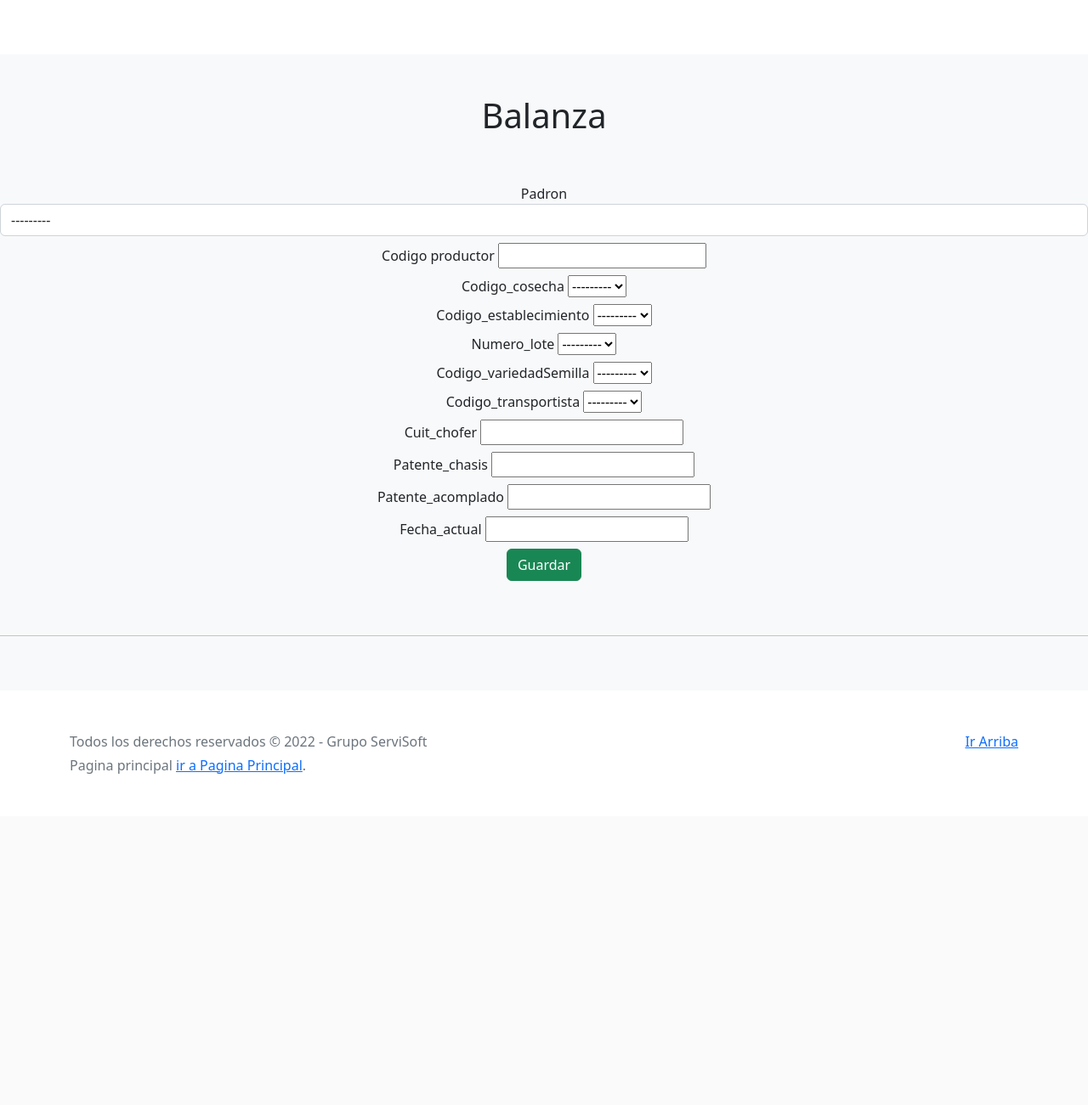
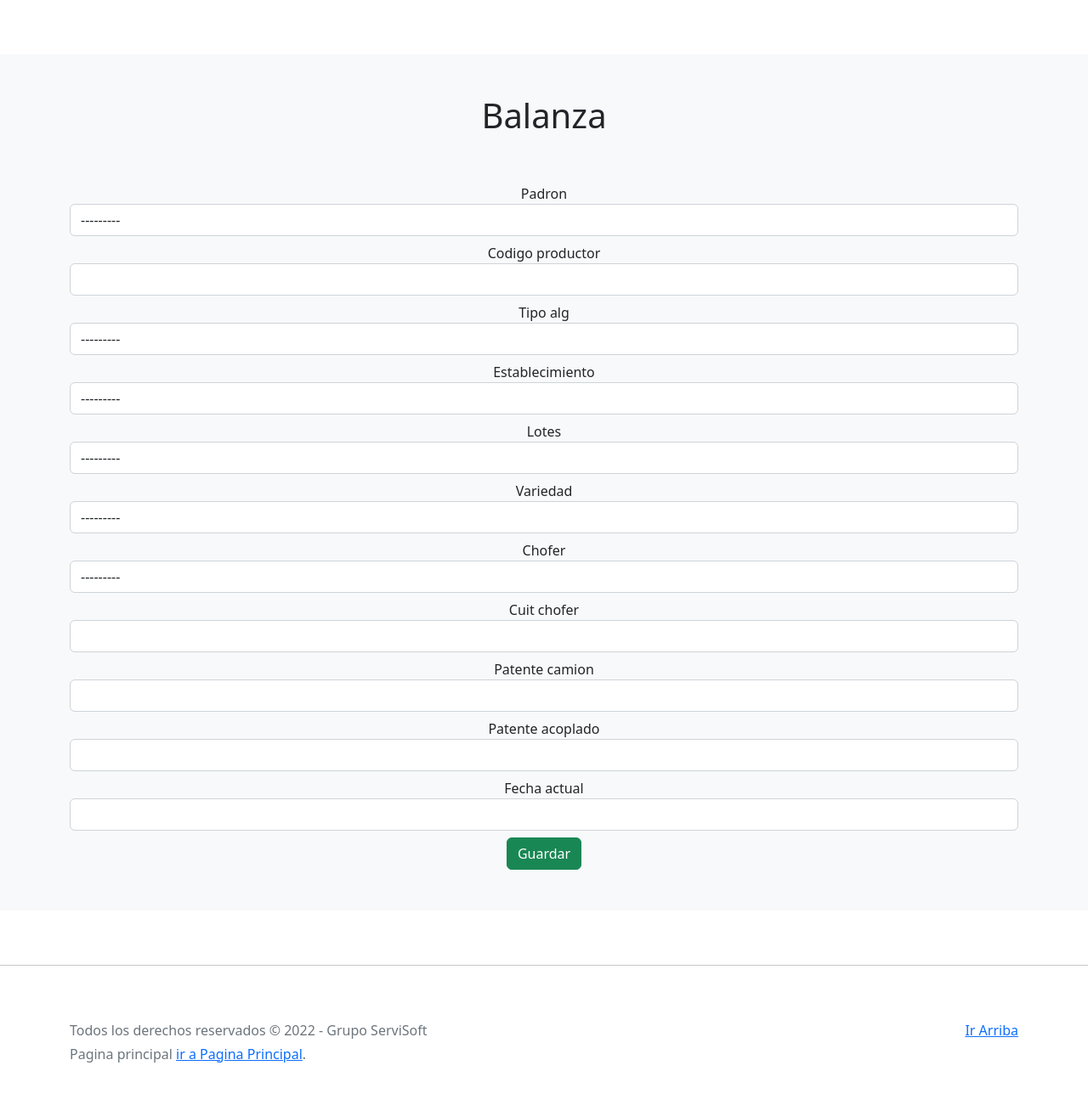
Before and after one commit to Rataricc/Desmontadora-de-Algodon, a Django app: page /Balanza/Balanza/ in a window 1280 px wide. Shown: the part 1148-2449 px from the top of the page at 85% size. Before the commit the page ends 2059 px from the top, so only its background shows below. Run offline with Django 4.2, Linux system fonts and the light colour scheme; the visitor is signed in with stand-in values (Sample User, id 1); data that the repository does not hold is empty; some libraries are stand-ins or nearby versions.

Commit message:
Modifique archivo forms.py de todas las apps con sus dichos templates tambien - agregue estilos 'form-control' Bootstrap.

```diff
--- a/src/apps/balanza/forms.py
+++ b/src/apps/balanza/forms.py
@@ -1,11 +1,25 @@
-from django     import forms
-
-from apps.padron.models import Padron
-#queryset=Padron.objects.all(),
-from .models    import Balanza
+from apps.establecimiento.models import Establecimiento
+from apps.lotes.models           import Lotes
+from apps.padron.models          import Padron
+from apps.tipo_alg.models        import Tipo_Alg
+from apps.variedad.models        import Variedad
+from apps.chofer_camion.models   import Chofer
+from django                      import forms
+from .models                     import Balanza
 
 class BalanzaForm(forms.ModelForm):
-    padron = forms.ModelChoiceField(queryset=Padron.objects.all(),widget=forms.Select(attrs={'class':'form-control'}))
+    padron = forms.ModelChoiceField(queryset=Padron.objects.all(), widget=forms.Select(attrs={'class':'form-control'}))
+    codigo_productor = forms.IntegerField(widget=forms.NumberInput(attrs={'class':'form-control'}))
+    tipo_alg = forms.ModelChoiceField(queryset=Tipo_Alg.objects.all(), widget=forms.Select(attrs={'class':'form-control'}))
+    establecimiento = forms.ModelChoiceField(queryset=Establecimiento.objects.all(), widget=forms.Select(attrs={'class':'form-control'}))
+    lotes = forms.ModelChoiceField(queryset=Lotes.objects.all(), widget=forms.Select(attrs={'class':'form-control'}))
+    variedad = forms.ModelChoiceField(queryset=Variedad.objects.all(), widget=forms.Select(attrs={'class':'form-control'}))
+    chofer = forms.ModelChoiceField(queryset=Chofer.objects.all(), widget=forms.Select(attrs={'class':'form-control'}))
+    cuit_chofer = forms.IntegerField(widget=forms.NumberInput(attrs={'class':'form-control'}))
+    patente_camion = forms.CharField(widget=forms.TextInput(attrs={'class':'form-control'}))
+    patente_acoplado = forms.CharField(widget=forms.TextInput(attrs={'class':'form-control'}))
+    fecha_actual = forms.DateField(widget=forms.DateInput(attrs={'class':'form-control'}))
+
     class Meta:
         model = Balanza
         fields = ["padron", "codigo_productor", "tipo_alg", "establecimiento", "lotes", "variedad", "chofer", "cuit_chofer", "patente_camion",
--- a/src/apps/padron/forms.py
+++ b/src/apps/padron/forms.py
@@ -2,6 +2,8 @@ from django import forms
 from .models import Padron
 
 class PadronForm(forms.ModelForm):
+    nombre_completoApellidos = forms.CharField(widget=forms.TextInput(attrs={'class':'form-control'}))
+
     class Meta:
         model = Padron
         fields = ["nombre_completoApellidos"]
--- a/src/apps/tipo_alg/forms.py
+++ b/src/apps/tipo_alg/forms.py
@@ -2,6 +2,8 @@ from django     import forms
 from .models    import Tipo_Alg
 
 class Tipo_AlgForm(forms.ModelForm):
+    descripcion_cosecha = forms.CharField(widget=forms.TextInput(attrs={'class':'form-control'}))
+
     class Meta:
         model = Tipo_Alg
         fields = ["descripcion_cosecha"]
--- a/src/apps/variedad/forms.py
+++ b/src/apps/variedad/forms.py
@@ -2,6 +2,8 @@ from django     import forms
 from .models    import Variedad
 
 class VariedadForm(forms.ModelForm):
+    descripcion_variedad = forms.CharField(widget=forms.TextInput(attrs={'class':'form-control'}))
+
     class Meta:
         model = Variedad
         fields = ["descripcion_variedad"]
--- a/src/templates/balanza/balanza.html
+++ b/src/templates/balanza/balanza.html
@@ -11,7 +11,9 @@
                 </center>
             </div>
         </div>
+        <div class="container">
             <div class="row">
+                <div class="bd-example">
                     <div class="col">
                         <form method="POST">{% csrf_token %}
                             <center>
@@ -23,6 +25,9 @@
                         </form>
                     </div>
                 </div>
+            </div>
+        </div>
+    </div>
     <br><br><hr>
 
 {% endblock contenido %}
```
Also changed, not shown: src/apps/chofer_camion/forms.py (+11 -1 lines), src/apps/establecimiento/forms.py (+8 -0 lines), src/apps/lotes/forms.py (+7 -2 lines), src/templates/camion/camion.html (+7 -1 lines), src/templates/chofer/chofer.html (+7 -1 lines), src/templates/establecimiento/establecimiento.html (+6 -1 lines), src/templates/lotes/lotes.html (+6 -1 lines), src/templates/padron/padron.html (+6 -1 lines), src/templates/tipo_alg/tipo_alg.html (+7 -1 lines), src/templates/variedad/variedad.html (+7 -1 lines), src/db.sqlite3 (deleted), src/svSoft/db.sqlite3 (deleted). Lines whose indentation alone changed are shown as unchanged.
